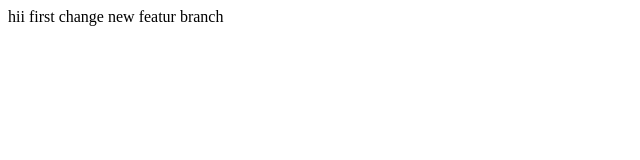
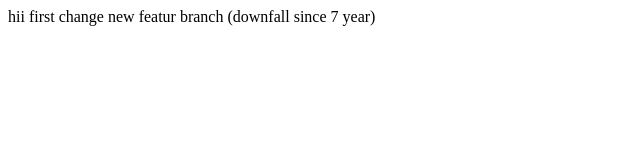
Before and after one commit to Rahul1876/localrepo, a plain HTML site: page index.html in a window 1280 px wide. Shown: the whole page, without its empty margins (0-640 px from the left). Drawn offline with Linux system fonts and the light colour scheme.

Commit message:
adding 7 year of downfall

```diff
--- a/index.html
+++ b/index.html
@@ -1 +1 @@
-<p>hii first change new featur branch</p>
+<p>hii first change new featur branch (downfall since 7 year)</p>
```
